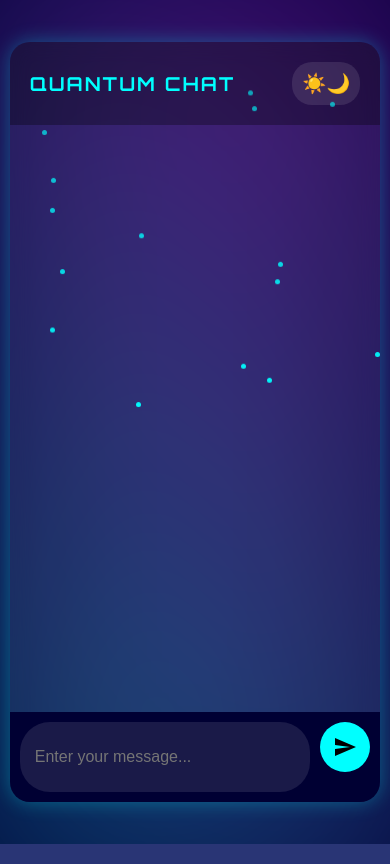
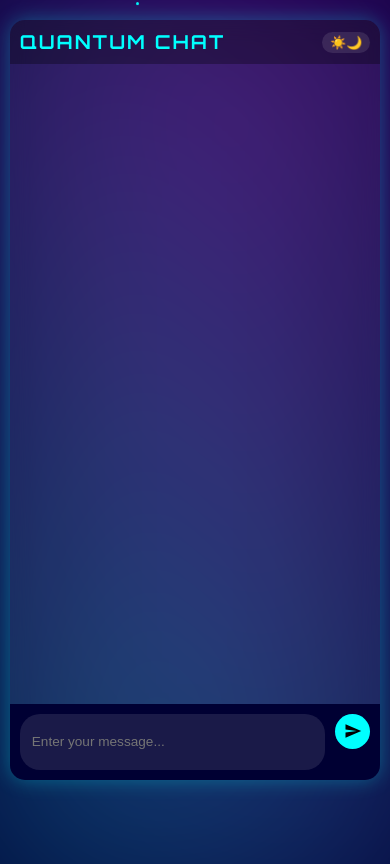
Before and after one commit to kvcops/KV-Nexus, a Flask app: page /chat in a window 390 px wide. Run offline with Flask 2, Linux system fonts and the light colour scheme.

Commit message:
Update style.css

```diff
--- a/static/css/style.css
+++ b/static/css/style.css
@@ -54,7 +54,7 @@ body {
 
 .chat-header {
     background: rgba(0, 0, 0, 0.3);
-    padding: 20px;
+    padding: 15px;
     display: flex;
     justify-content: space-between;
     align-items: center;
@@ -79,7 +79,7 @@ body {
 
 .switch-label {
     cursor: pointer;
-    padding: 10px;
+    padding: 5px 10px;
     background: rgba(255, 255, 255, 0.1);
     border-radius: 20px;
     display: flex;
@@ -87,23 +87,23 @@ body {
 }
 
 .sun, .moon {
-    font-size: 1.2em;
+    font-size: 1em;
     transition: transform 0.3s ease;
 }
 
 #theme-switch:checked + .switch-label .sun {
-    transform: translateX(30px);
+    transform: translateX(20px);
 }
 
 #theme-switch:checked + .switch-label .moon {
-    transform: translateX(-30px);
+    transform: translateX(-20px);
 }
 
 .chatbox {
     flex: 1;
     display: flex;
     flex-direction: column;
-    height: calc(100% - 60px); /* Adjust based on your header height */
+    height: calc(100% - 60px);
 }
 
 .messages {
@@ -112,35 +112,34 @@ body {
     padding: 10px;
     display: flex;
     flex-direction: column;
-    max-height: calc(100% - 60px); /* Adjust based on your header and input heights */
     scrollbar-width: thin;
     scrollbar-color: var(--primary-color) var(--bg-color);
 }
 
 .messages::-webkit-scrollbar {
-    width: 8px;
+    width: 5px;
 }
 
 .messages::-webkit-scrollbar-track {
     background: var(--bg-color);
-    border-radius: 10px;
+    border-radius: 5px;
 }
 
 .messages::-webkit-scrollbar-thumb {
     background: var(--primary-color);
-    border-radius: 10px;
+    border-radius: 5px;
     transition: all 0.3s ease;
 }
 
 .messages::-webkit-scrollbar-thumb:hover {
     background: var(--secondary-color);
-    box-shadow: 0 0 15px var(--secondary-color);
+    box-shadow: 0 0 10px var(--secondary-color);
 }
 
 @keyframes glow {
-    0% { box-shadow: 0 0 5px var(--primary-color); }
-    50% { box-shadow: 0 0 20px var(--primary-color); }
-    100% { box-shadow: 0 0 5px var(--primary-color); }
+    0% { box-shadow: 0 0 3px var(--primary-color); }
+    50% { box-shadow: 0 0 10px var(--primary-color); }
+    100% { box-shadow: 0 0 3px var(--primary-color); }
 }
 
 .messages::-webkit-scrollbar-thumb:active {
@@ -149,10 +148,10 @@ body {
 }
 
 .message {
-    max-width: 80%;
-    padding: 10px 15px;
-    margin-bottom: 10px;
-    border-radius: 20px;
+    max-width: 85%;
+    padding: 8px 12px;
+    margin-bottom: 8px;
+    border-radius: 15px;
     font-size: 0.9em;
     line-height: 1.4;
     transition: all 0.3s ease;
@@ -172,7 +171,7 @@ body {
 
 .message:hover {
     transform: scale(1.02);
-    box-shadow: 0 5px 15px rgba(0, 0, 0, 0.2);
+    box-shadow: 0 3px 10px rgba(0, 0, 0, 0.2);
 }
 
 .message.user {
@@ -189,7 +188,7 @@ body {
 
 .input-container {
     display: flex;
-    margin-top: 20px;
+    margin-top: 10px;
     position: sticky;
     bottom: 0;
     background: var(--bg-color);
@@ -199,23 +198,22 @@ body {
 
 #user_input {
     flex: 1;
-    padding: 15px;
+    padding: 10px 15px;
     border: none;
-    border-radius: 30px;
+    border-radius: 20px;
     background: rgba(255, 255, 255, 0.1);
     color: var(--text-color);
-    font-size: 1em;
+    font-size: 0.9em;
     outline: none;
-    width: calc(100% - 60px); /* Adjust based on send button width */
-    min-height: 40px; /* Ensure minimum height */
+    min-height: 40px;
 }
 
 #send_button {
     background: var(--primary-color);
     border: none;
     border-radius: 50%;
-    width: 50px;
-    height: 50px;
+    width: 40px;
+    height: 40px;
     margin-left: 10px;
     cursor: pointer;
     display: flex;
@@ -230,15 +228,15 @@ body {
 }
 
 #send_button svg {
-    width: 24px;
-    height: 24px;
+    width: 20px;
+    height: 20px;
     fill: var(--bg-color);
 }
 
 .particle {
     position: fixed;
-    width: 5px;
-    height: 5px;
+    width: 3px;
+    height: 3px;
     background: var(--primary-color);
     border-radius: 50%;
     pointer-events: none;
@@ -251,18 +249,54 @@ body {
     100% { transform: translateY(-100vh); opacity: 0; }
 }
 
+/* Mobile-specific styles */
 @media (max-width: 768px) {
+    body {
+        align-items: flex-start;
+        padding-top: 20px;
+    }
+
     .container {
         width: 95%;
         height: 90vh;
+        border-radius: 15px;
+    }
+
+    .chat-header {
+        padding: 10px;
     }
 
     .chat-header h1 {
         font-size: 1.2em;
     }
 
+    .switch-label {
+        padding: 3px 8px;
+    }
+
+    .sun, .moon {
+        font-size: 0.8em;
+    }
+
     .message {
         max-width: 90%;
+        font-size: 0.85em;
+        padding: 7px 10px;
+    }
+
+    #user_input {
+        font-size: 0.85em;
+        padding: 8px 12px;
+    }
+
+    #send_button {
+        width: 35px;
+        height: 35px;
+    }
+
+    #send_button svg {
+        width: 18px;
+        height: 18px;
     }
 }
 
```
